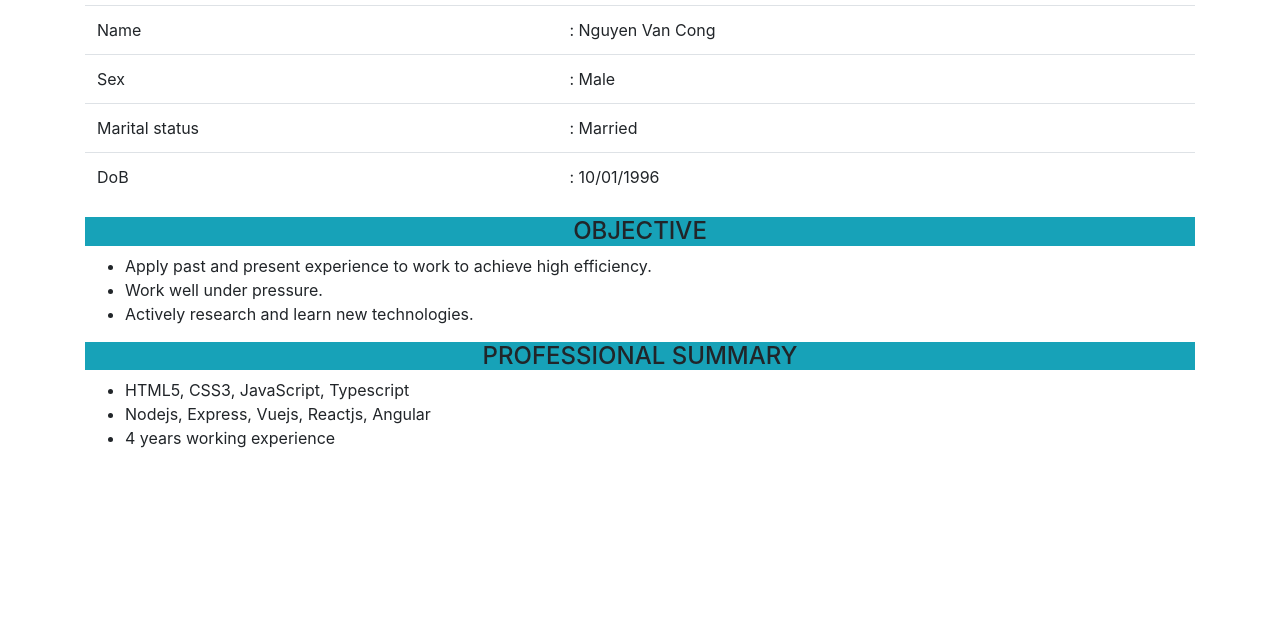
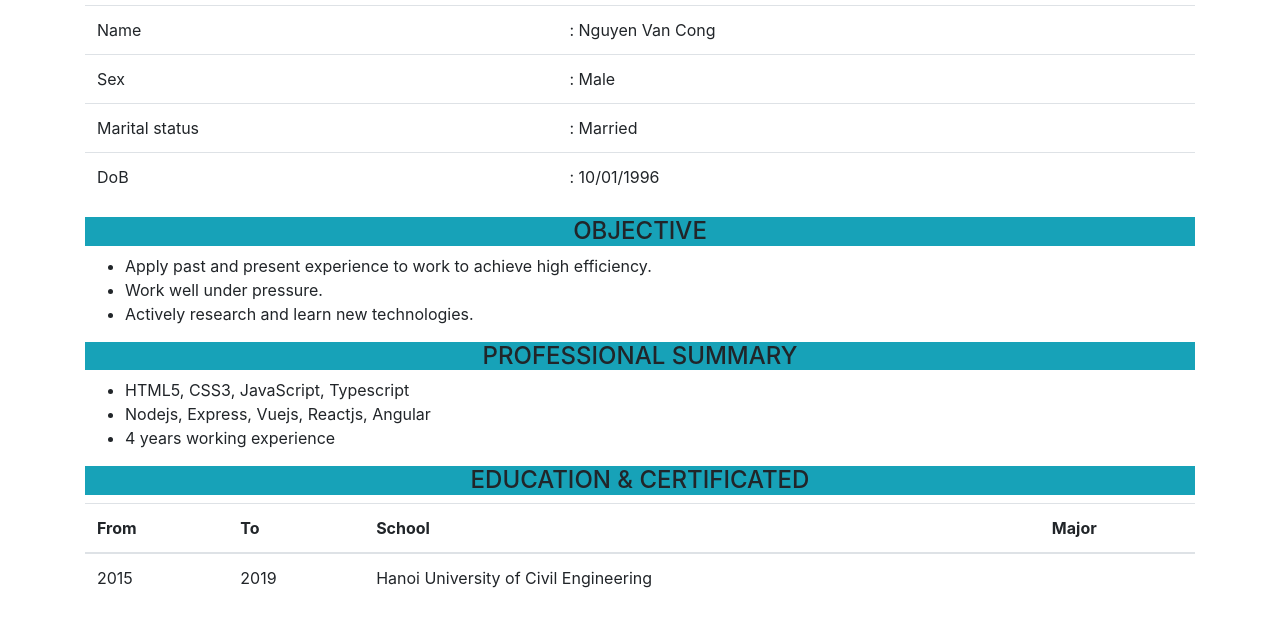
Before and after one commit to nguyenvancongdev/cv-html, a plain HTML site: page index.html in a window 1280 px wide. Shown: the part 88-714 px from the top of the page. Drawn offline with nearby package versions, Linux system fonts and the light colour scheme.

Commit message:
Update index.html

```diff
--- a/index.html
+++ b/index.html
@@ -43,3 +43,22 @@
     <li>Nodejs, Express, Vuejs, Reactjs, Angular</li>
     <li>4 years working experience</li>
 </ul>
+     <h4 class="text-center bg-info bg-gradient">EDUCATION &amp; CERTIFICATED</h4>
+     <table class="table">
+    <thead>
+        <tr>
+            <th scope="col">From</th>
+            <th scope="col">To</th>
+            <th scope="col">School</th>
+            <th scope="col">Major</th>
+        </tr>
+    </thead>
+    <tbody>
+        <tr>
+            <td>2015</td>
+            <td>2019</td>
+            <td>Hanoi University of Civil Engineering</td>
+            <td></td>
+        </tr>
+    </tbody>
+</table>
```
